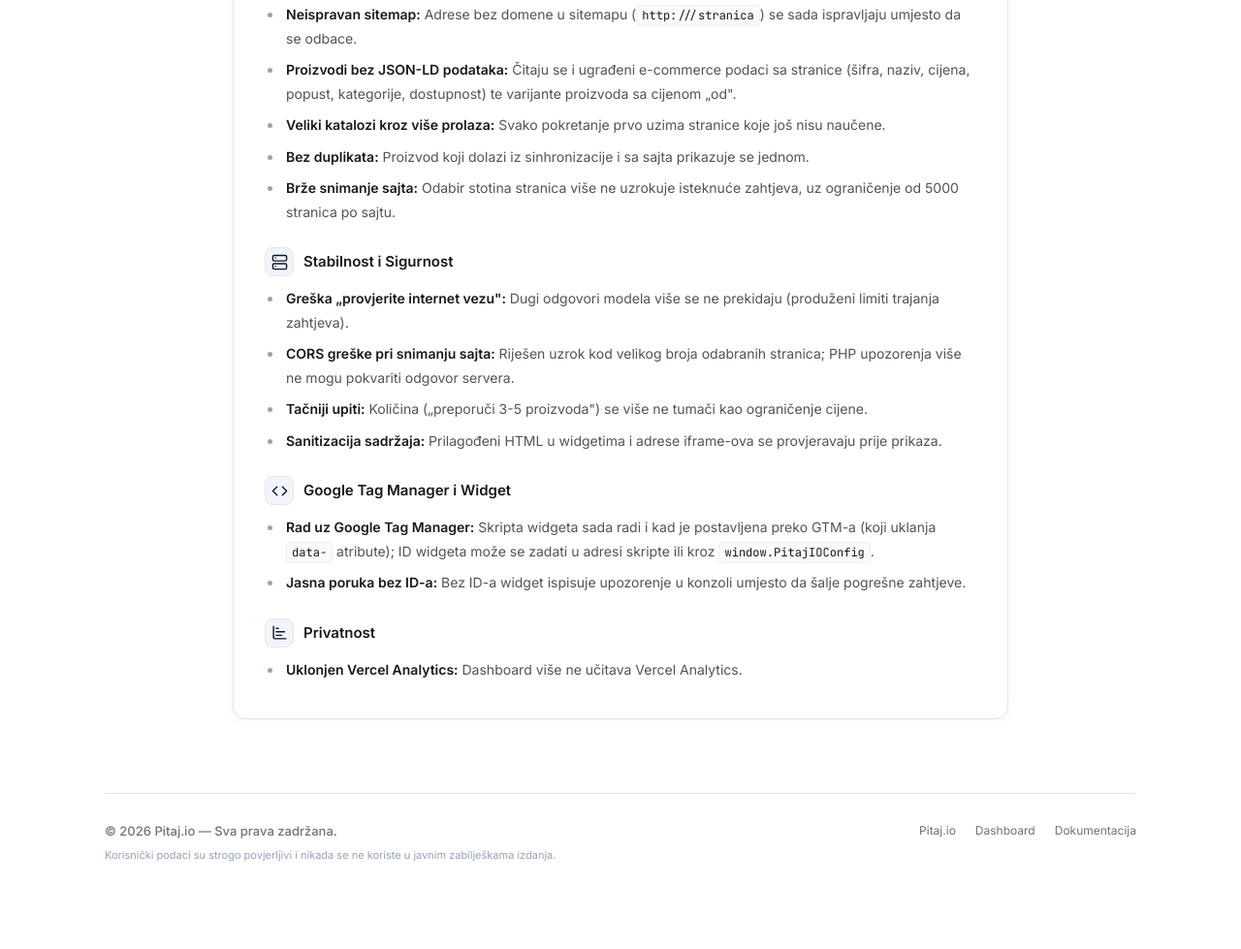
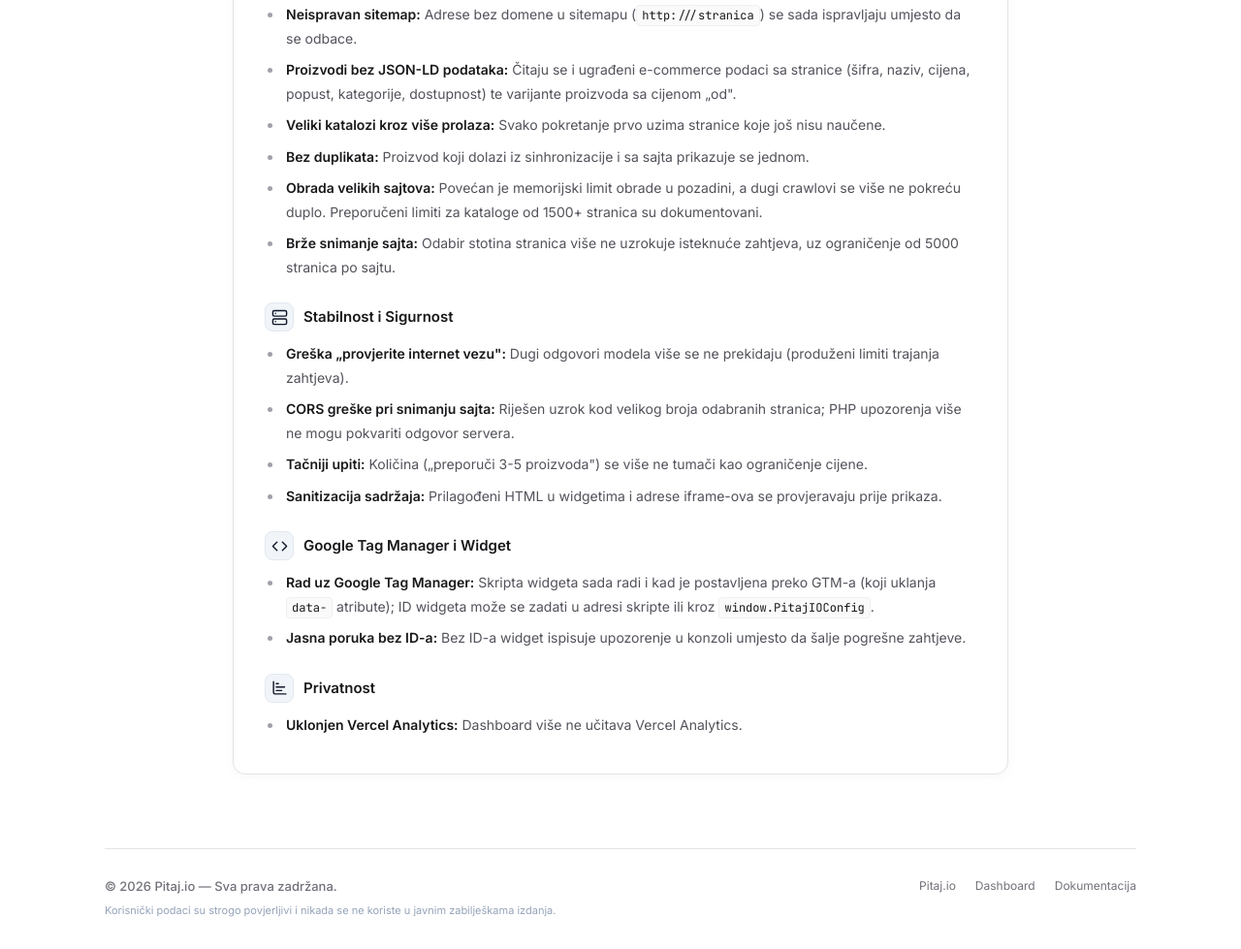
Before and after one commit to davidvidovic-web/pitaj-changelog, an Astro site: page /releases/0_11_beta in a window 1280 px wide. Shown: the part 1362-2341 px from the top of the page at 97% size. Before the commit the page ends 2288 px from the top, so only its background shows below. Built offline with nearby package versions, Linux system fonts and the light colour scheme; Astro itself is replaced by a stand-in of ours.

Commit message:
docs: add large-crawl processing to v0.11-beta release notes
Co-Authored-By: Claude Sonnet 5.5 <noreply@anthropic.com>

```diff
--- a/src/content/releases/0_11_beta.mdx
+++ b/src/content/releases/0_11_beta.mdx
@@ -40,6 +40,7 @@ Izdanje **v0.11-beta** povezuje chat s vašim proizvodima: kad posjetilac traži
 - **Proizvodi bez JSON-LD podataka:** Čitaju se i ugrađeni e-commerce podaci sa stranice (šifra, naziv, cijena, popust, kategorije, dostupnost) te varijante proizvoda sa cijenom „od".
 - **Veliki katalozi kroz više prolaza:** Svako pokretanje prvo uzima stranice koje još nisu naučene.
 - **Bez duplikata:** Proizvod koji dolazi iz sinhronizacije i sa sajta prikazuje se jednom.
+- **Obrada velikih sajtova:** Povećan je memorijski limit obrade u pozadini, a dugi crawlovi se više ne pokreću duplo. Preporučeni limiti za kataloge od 1500+ stranica su dokumentovani.
 - **Brže snimanje sajta:** Odabir stotina stranica više ne uzrokuje isteknuće zahtjeva, uz ograničenje od 5000 stranica po sajtu.
 
 <SectionHeader icon="infra" title="Stabilnost i Sigurnost" />
```
